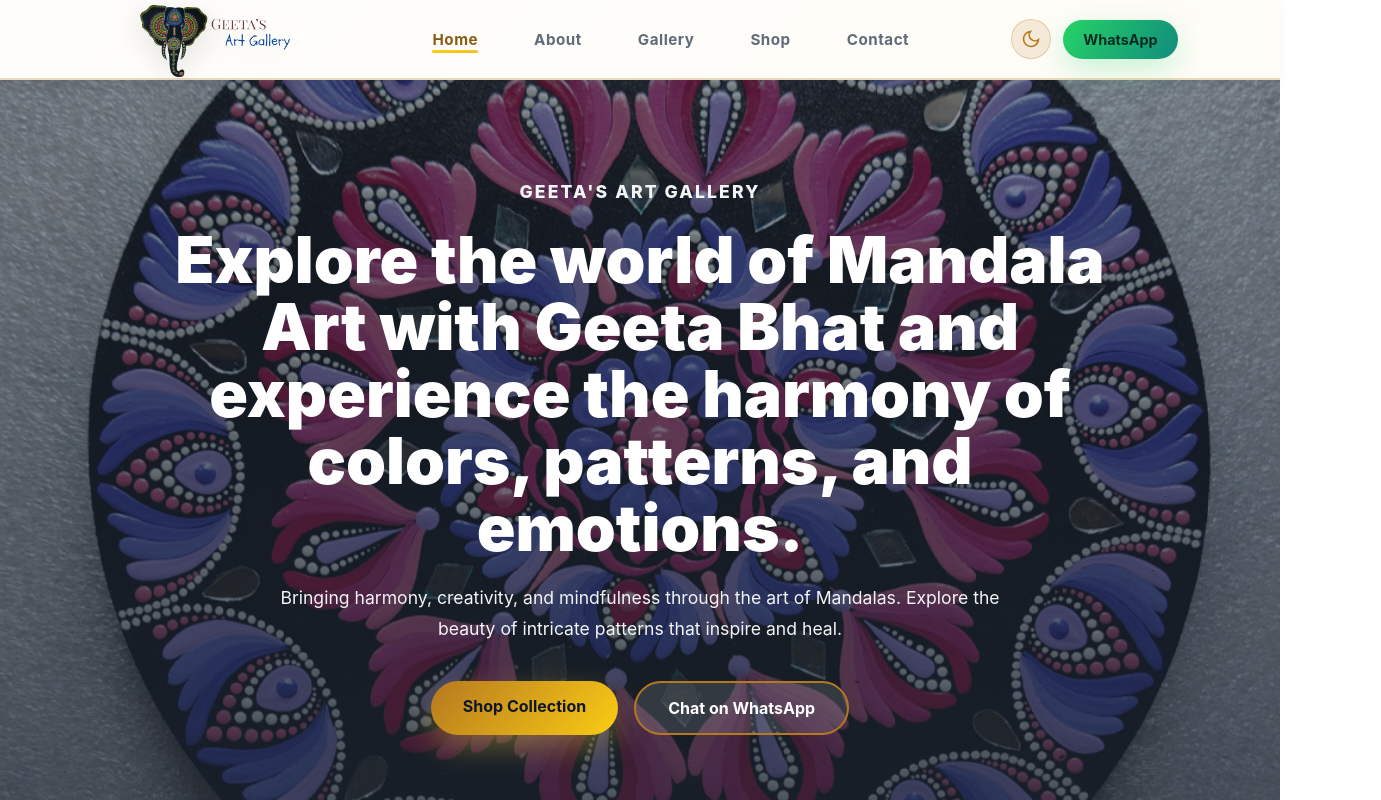
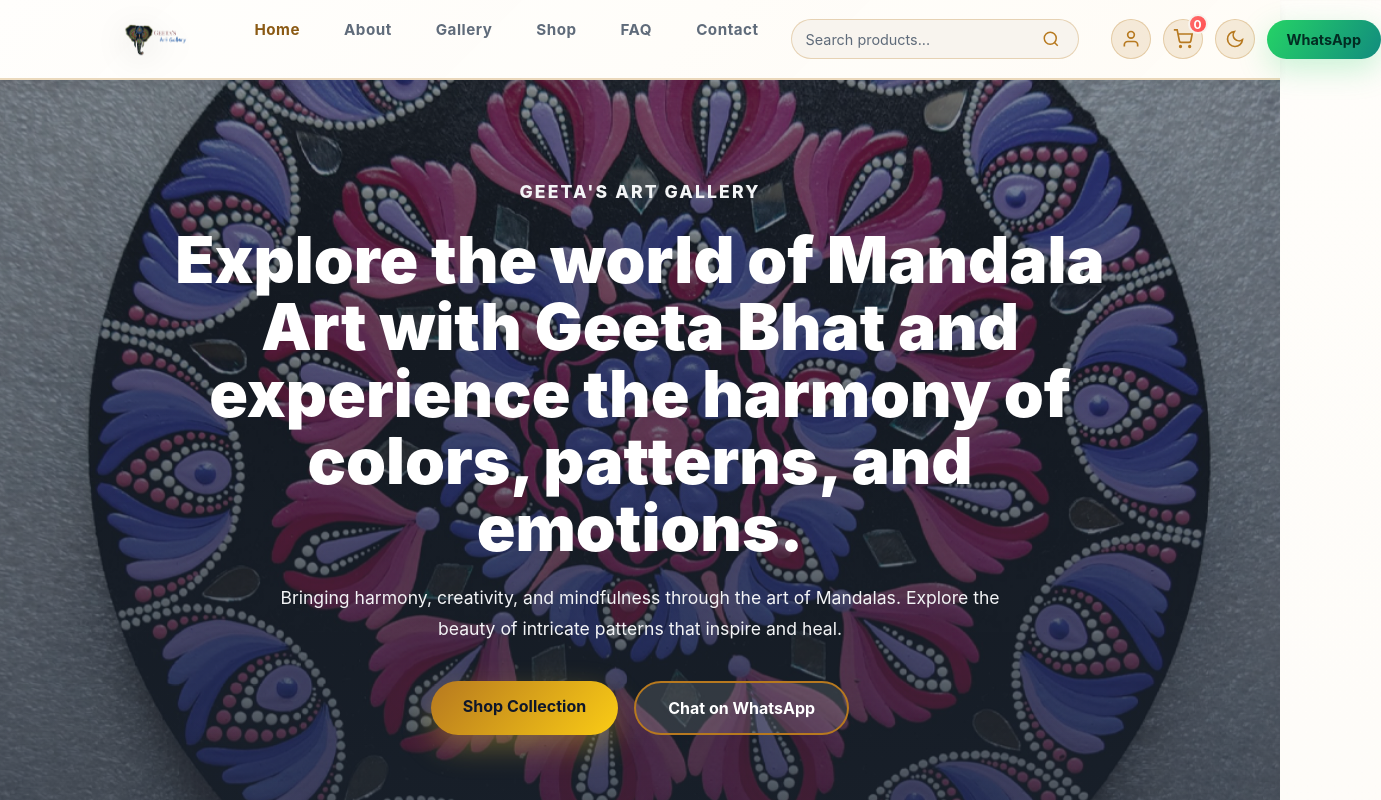
Before and after one commit to ChandanHegde24/Geetha_Artgallary, a React (Vite) app: page / in a window 1280 px wide. Shown: the top 800 px of the page, 1381 px wide, since content can reach past the window. Built offline with nearby package versions, Linux system fonts and the light colour scheme.

Commit message:
Fix Logo to Responsive

```diff
--- a/src/App.css
+++ b/src/App.css
@@ -95,7 +95,7 @@ h2 {
     color-mix(in srgb, var(--bg-soft), rgba(255, 250, 240, 0.95) 30%) 100%
   );
   border-bottom: 2px solid var(--stroke);
-  padding: 0.6rem 8%;
+  padding: 0 8%;
   display: flex;
   align-items: center;
   justify-content: space-between;
@@ -296,6 +296,141 @@ h2 {
   color: var(--bg);
   transform: scale(1.05) rotate(20deg);
   box-shadow: 0 4px 12px var(--accent-soft);
+}
+
+/* New Navbar Components */
+
+.navbar-main {
+  display: flex;
+  align-items: center;
+  justify-content: space-between;
+  gap: 2rem;
+  flex: 1;
+}
+
+.navbar-search {
+  display: flex;
+  align-items: center;
+  background: var(--bg);
+  border: 1px solid var(--stroke);
+  border-radius: 999px;
+  padding: 6px 14px;
+  gap: 8px;
+  transition: all 0.3s ease;
+  flex: 0 1 280px;
+}
+
+.navbar-search:focus-within {
+  border-color: var(--accent);
+  box-shadow: 0 0 0 3px var(--accent-soft);
+}
+
+.search-input {
+  flex: 1;
+  background: none;
+  border: none;
+  outline: none;
+  color: var(--text);
+  font-size: 0.9rem;
+  font-family: inherit;
+}
+
+.search-input::placeholder {
+  color: var(--muted);
+}
+
+.search-btn {
+  background: none;
+  border: none;
+  color: var(--accent);
+  cursor: pointer;
+  display: flex;
+  align-items: center;
+  justify-content: center;
+  padding: 4px;
+  transition: all 0.3s ease;
+  border-radius: 4px;
+}
+
+.search-btn:hover {
+  color: var(--accent-deep);
+  background: var(--accent-soft);
+}
+
+.navbar-icon-link {
+  width: 40px;
+  height: 40px;
+  display: flex;
+  align-items: center;
+  justify-content: center;
+  background: var(--accent-soft);
+  border: 1px solid var(--stroke);
+  border-radius: 999px;
+  color: var(--accent);
+  text-decoration: none;
+  transition: all 0.3s ease;
+  position: relative;
+}
+
+.navbar-icon-link:hover {
+  background: var(--accent);
+  color: var(--bg);
+  transform: scale(1.05);
+}
+
+.cart-icon {
+  position: relative;
+}
+
+.cart-count {
+  position: absolute;
+  top: -6px;
+  right: -6px;
+  background: linear-gradient(120deg, #ff6b6b, #ff5252);
+  color: white;
+  border-radius: 50%;
+  width: 20px;
+  height: 20px;
+  display: flex;
+  align-items: center;
+  justify-content: center;
+  font-size: 0.75rem;
+  font-weight: 700;
+  border: 2px solid var(--bg);
+}
+
+/* Mobile Responsive */
+@media (max-width: 768px) {
+  .navbar {
+    height: 100px;
+  }
+
+  .logo {
+    padding: 8px 16px;
+  }
+
+  .logo-image {
+    height: 250px;
+    width: 250px;
+    min-width: 100px;
+  }
+
+  .navbar-search {
+    display: none;
+  }
+
+  .nav-links {
+    gap: 16px;
+  }
+
+  .navbar-icon-link {
+    width: 36px;
+    height: 36px;
+  }
+
+  .navbar-actions {
+    gap: 8px;
+  }
 }
 
 .theme-toggle:active {
@@ -2245,8 +2380,8 @@ h2 {
 
   .logo-image {
     height: auto;
-    max-width: 72px;
-    min-width: 56px;
+    max-width: auto;
+    min-width: auto;
   }
 
   .nav-links {
--- a/src/components/Navbar.jsx
+++ b/src/components/Navbar.jsx
@@ -1,5 +1,5 @@
 import { useState } from "react";
-import { NavLink } from "react-router-dom";
+import { NavLink, useNavigate } from "react-router-dom";
 import { SITE } from "../config/site";
 import { useTheme } from "../context/ThemeContext";
 import logo from "/logo.png";
@@ -7,6 +7,17 @@ import logo from "/logo.png";
 export default function Navbar() {
   const { isDark, toggleTheme } = useTheme();
   const [isMenuOpen, setIsMenuOpen] = useState(false);
+  const [searchQuery, setSearchQuery] = useState("");
+  const navigate = useNavigate();
+
+  const handleSearch = (e) => {
+    e.preventDefault();
+    if (searchQuery.trim()) {
+      navigate(`/shop?search=${encodeURIComponent(searchQuery)}`);
+      setSearchQuery("");
+      setIsMenuOpen(false);
+    }
+  };
 
   return (
     <nav className="navbar">
@@ -34,10 +45,47 @@ export default function Navbar() {
           <li><NavLink to="/about" onClick={() => setIsMenuOpen(false)}>About</NavLink></li>
           <li><NavLink to="/gallery" onClick={() => setIsMenuOpen(false)}>Gallery</NavLink></li>
           <li><NavLink to="/shop" onClick={() => setIsMenuOpen(false)}>Shop</NavLink></li>
+          <li><NavLink to="/faq" onClick={() => setIsMenuOpen(false)}>FAQ</NavLink></li>
           <li><NavLink to="/contact" onClick={() => setIsMenuOpen(false)}>Contact</NavLink></li>
         </ul>
 
+        {/* Search Bar */}
+        <form className="navbar-search" onSubmit={handleSearch}>
+          <input
+            type="text"
+            placeholder="Search products..."
+            value={searchQuery}
+            onChange={(e) => setSearchQuery(e.target.value)}
+            className="search-input"
+          />
+          <button type="submit" className="search-btn" aria-label="Search">
+            <svg width="18" height="18" viewBox="0 0 24 24" fill="none" stroke="currentColor" strokeWidth="2">
+              <circle cx="11" cy="11" r="8" />
+              <path d="m21 21-4.35-4.35" />
+            </svg>
+          </button>
+        </form>
+
         <div className="navbar-actions">
+          {/* Account Link */}
+          <NavLink to="/account" className="navbar-icon-link" title="My Account">
+            <svg width="20" height="20" viewBox="0 0 24 24" fill="none" stroke="currentColor" strokeWidth="2">
+              <path d="M20 21v-2a4 4 0 0 0-4-4H8a4 4 0 0 0-4 4v2" />
+              <circle cx="12" cy="7" r="4" />
+            </svg>
+          </NavLink>
+
+          {/* Cart Link */}
+          <NavLink to="/cart" className="navbar-icon-link cart-icon" title="Shopping Cart">
+            <svg width="20" height="20" viewBox="0 0 24 24" fill="none" stroke="currentColor" strokeWidth="2">
+              <circle cx="9" cy="21" r="1" />
+              <circle cx="20" cy="21" r="1" />
+              <path d="M1 1h4l2.68 13.39a2 2 0 0 0 2 1.61h9.72a2 2 0 0 0 2-1.61L23 6H6" />
+            </svg>
+            <span className="cart-count">0</span>
+          </NavLink>
+
+          {/* Theme Toggle */}
           <button
             className="theme-toggle"
             onClick={toggleTheme}
@@ -63,6 +111,7 @@ export default function Navbar() {
             )}
           </button>
 
+          {/* WhatsApp */}
           <a
             className="whatsapp-chip"
             href={`https://wa.me/${SITE.whatsappNumber}?text=Hi%20Geeta%2C%20I%20want%20to%20order%20mandala%20art.`}
@@ -72,6 +121,7 @@ export default function Navbar() {
             WhatsApp
           </a>
         </div>
+
     </nav>
   );
 }
```
Lines whose indentation alone changed are shown as unchanged.
